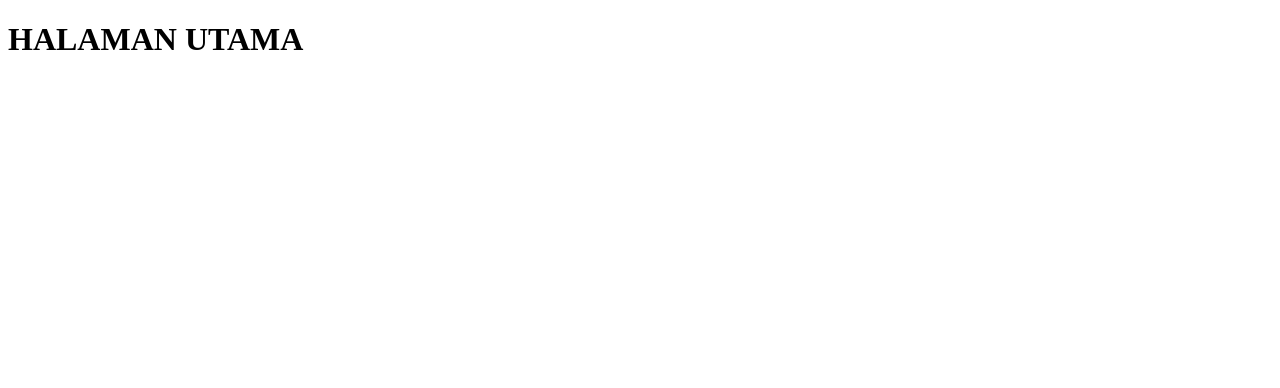
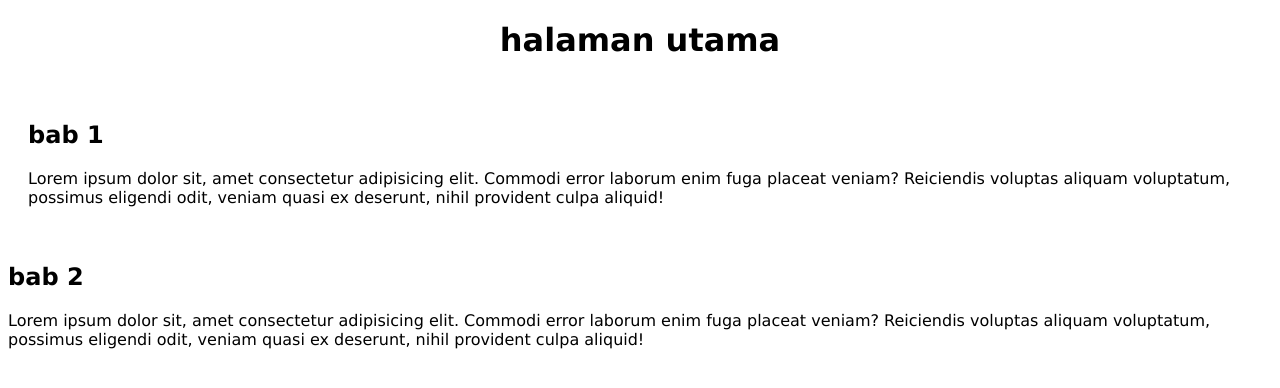
Before and after one commit to fchrii/efii, a plain HTML site: page INDEX.HTML in a window 1280 px wide. Drawn offline with Linux system fonts and the light colour scheme.

Commit message:
pengeditan html dan css

```diff
--- a/INDEX.HTML
+++ b/INDEX.HTML
@@ -1,11 +1,21 @@
 <!DOCTYPE html>
 <html lang="en">
-  <head>
-    <meta charset="UTF-8" />
-    <meta name="viewport" content="width=device-width, initial-scale=1.0" />
-    <title>EFITA</title>
-  </head>
-  <body>
-    <h1>HALAMAN UTAMA</h1>
-  </body>
+<head>
+  <meta charset="UTF-8">
+  <meta name="viewport" content="width=h, initial-scale=1.0">
+  <link rel="stylesheet" href="style.css">
+  <title>halaman utama</title>
+</head>
+<body>
+  <div class="judul">
+    <h1>halaman utama</h1>
+  </div>
+  <div class="isi">
+    <h2>bab 1</h2>
+    <p>Lorem ipsum dolor sit, amet consectetur adipisicing elit. Commodi error laborum enim fuga placeat veniam? Reiciendis voluptas aliquam voluptatum, possimus eligendi odit, veniam quasi ex deserunt, nihil provident culpa aliquid!</p>
+  </div>
+    <h2>bab 2</h2>
+    <p>Lorem ipsum dolor sit, amet consectetur adipisicing elit. Commodi error laborum enim fuga placeat veniam? Reiciendis voluptas aliquam voluptatum, possimus eligendi odit, veniam quasi ex deserunt, nihil provident culpa aliquid!</p>
+  </div>
+</body>
 </html>
--- /dev/null
+++ b/style.css
@@ -0,0 +1,10 @@
+body{
+    font-family: Verdana, Geneva, Tahoma, sans-serif;
+}
+
+.judul{
+text-align: center;
+}
+.isi{
+  padding: 20px;
+}
```
